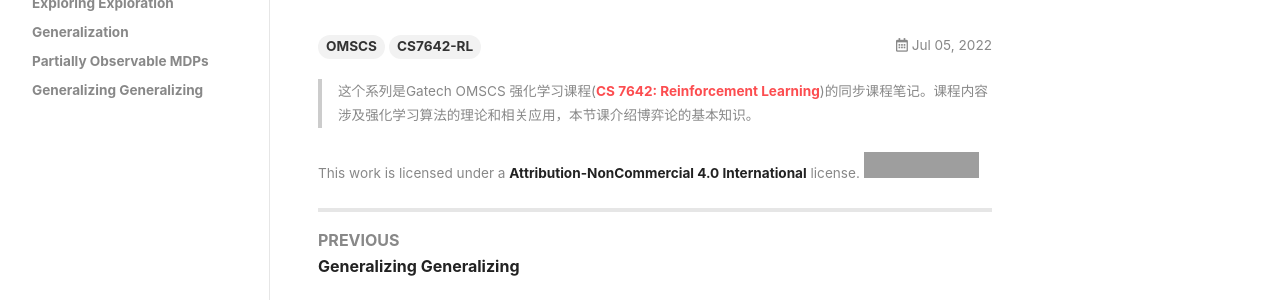
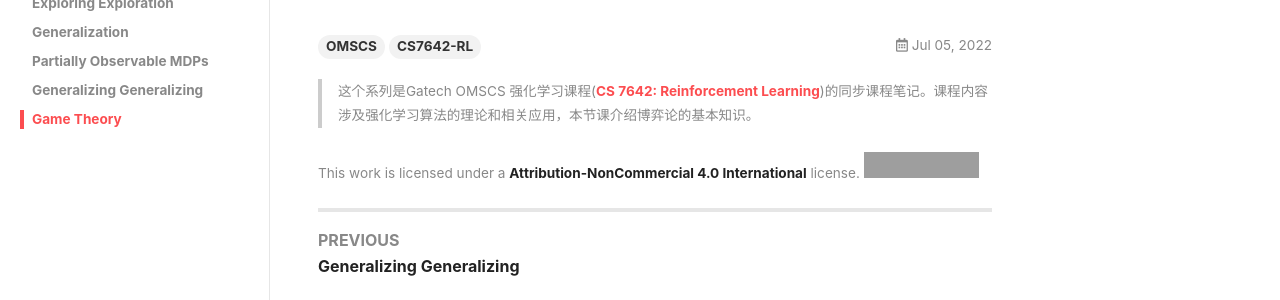
Before and after one commit to peng00bo00/peng00bo00_previous_blog, a Jekyll site: the page built from _posts/2022-07-05-OMSCS-RL-NOTES-11.md, in a window 1280 px wide. Shown: the part 249-549 px from the top of the page. Built offline with Jekyll 4.4.1, drawn with Linux system fonts in a browser that asks for light colours; nearby versions of some CDN libraries; grey boxes are pictures that could not be loaded.

Commit message:
Update navigation.yml

```diff
--- a/_data/navigation.yml
+++ b/_data/navigation.yml
@@ -378,3 +378,5 @@ OMSCS-RL:
         url: /2022/06/27/OMSCS-RL-NOTES-09.html
       - title: Generalizing Generalizing
         url: /2022/07/04/OMSCS-RL-NOTES-10.html
+      - title: Game Theory
+        url: /2022/07/05/OMSCS-RL-NOTES-11.html
```
